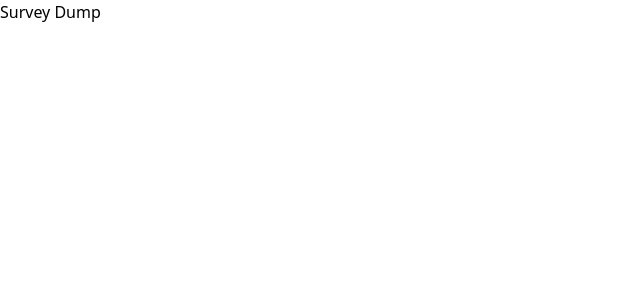
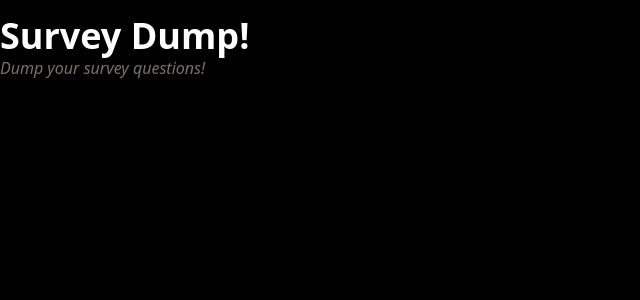
Before and after one commit to bineetNaidu/survey-dump, a Next.js app: page / in a window 1280 px wide. Shown: the top 300 px of the page, without its empty margins (0-640 px from the left). Built offline with nearby package versions, Linux system fonts and the light colour scheme.

Commit message:
🍝 add base page layout

```diff
--- a/pages/_app.tsx
+++ b/pages/_app.tsx
@@ -2,7 +2,7 @@ import '../styles/globals.css';
 import type { AppProps } from 'next/app';
 import Head from 'next/head';
 
-function MyApp({ Component, pageProps }: AppProps) {
+function MyApp({ Component, pageProps: { session, ...pageProps } }: AppProps) {
   return (
     <>
       <Head>
@@ -10,7 +10,9 @@ function MyApp({ Component, pageProps }: AppProps) {
         <meta name="description" content="Dump your survey questions" />
         <link rel="icon" href="/favicon.ico" />
       </Head>
-      <Component {...pageProps} />
+      <div className="bg-black min-h-screen h-full text-white">
+        <Component {...pageProps} />
+      </div>
     </>
   );
 }
--- a/pages/index.tsx
+++ b/pages/index.tsx
@@ -2,11 +2,10 @@ import type { NextPage } from 'next';
 
 const Home: NextPage = () => {
   return (
-    <>
-      <div className="container mx-auto">
-        <h1>Survey Dump</h1>
-      </div>
-    </>
+    <div className="container mx-auto py-4">
+      <h1 className="text-4xl font-extrabold">Survey Dump!</h1>
+      <i className="font-thin text-stone-500">Dump your survey questions!</i>
+    </div>
   );
 };
 
```
